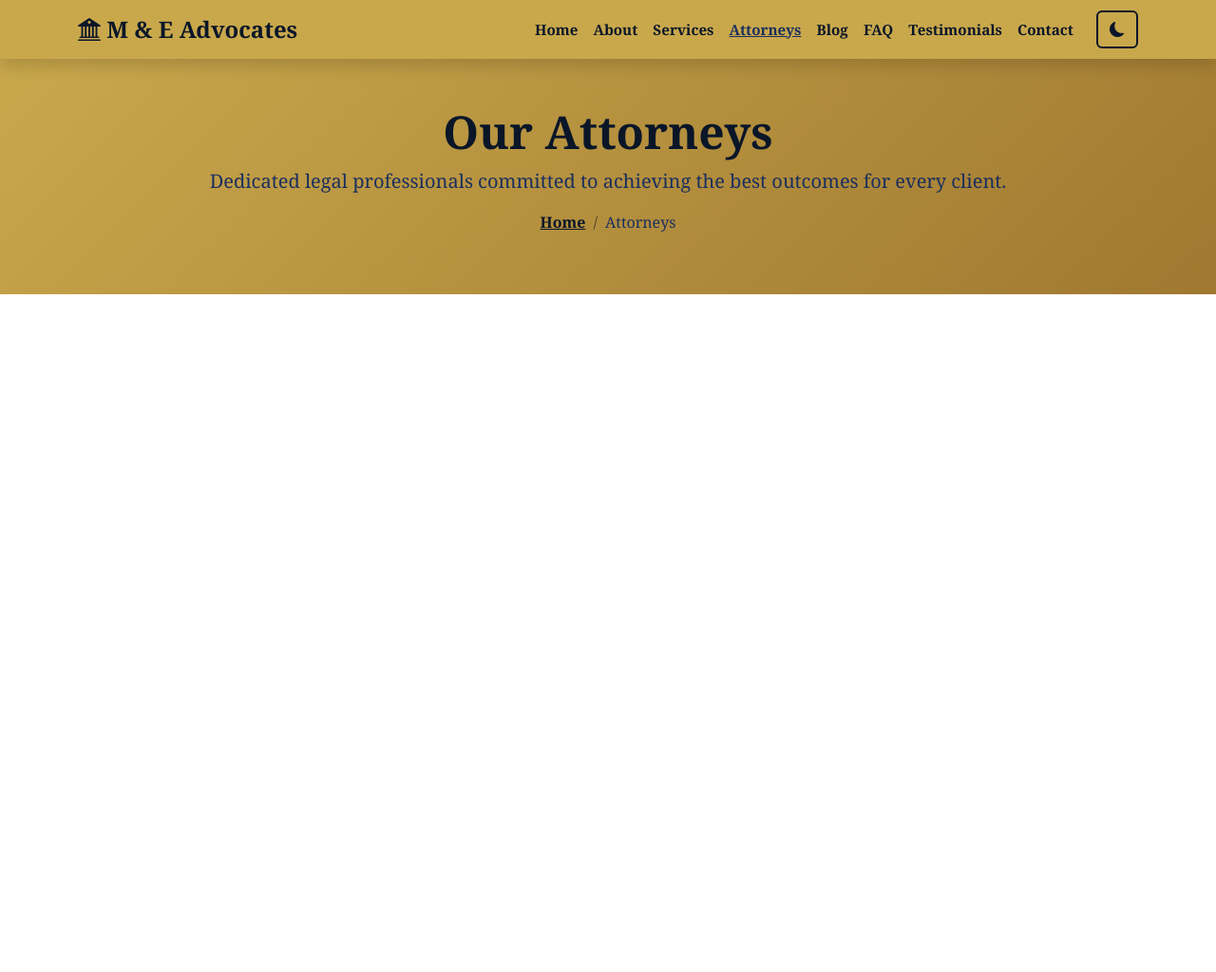
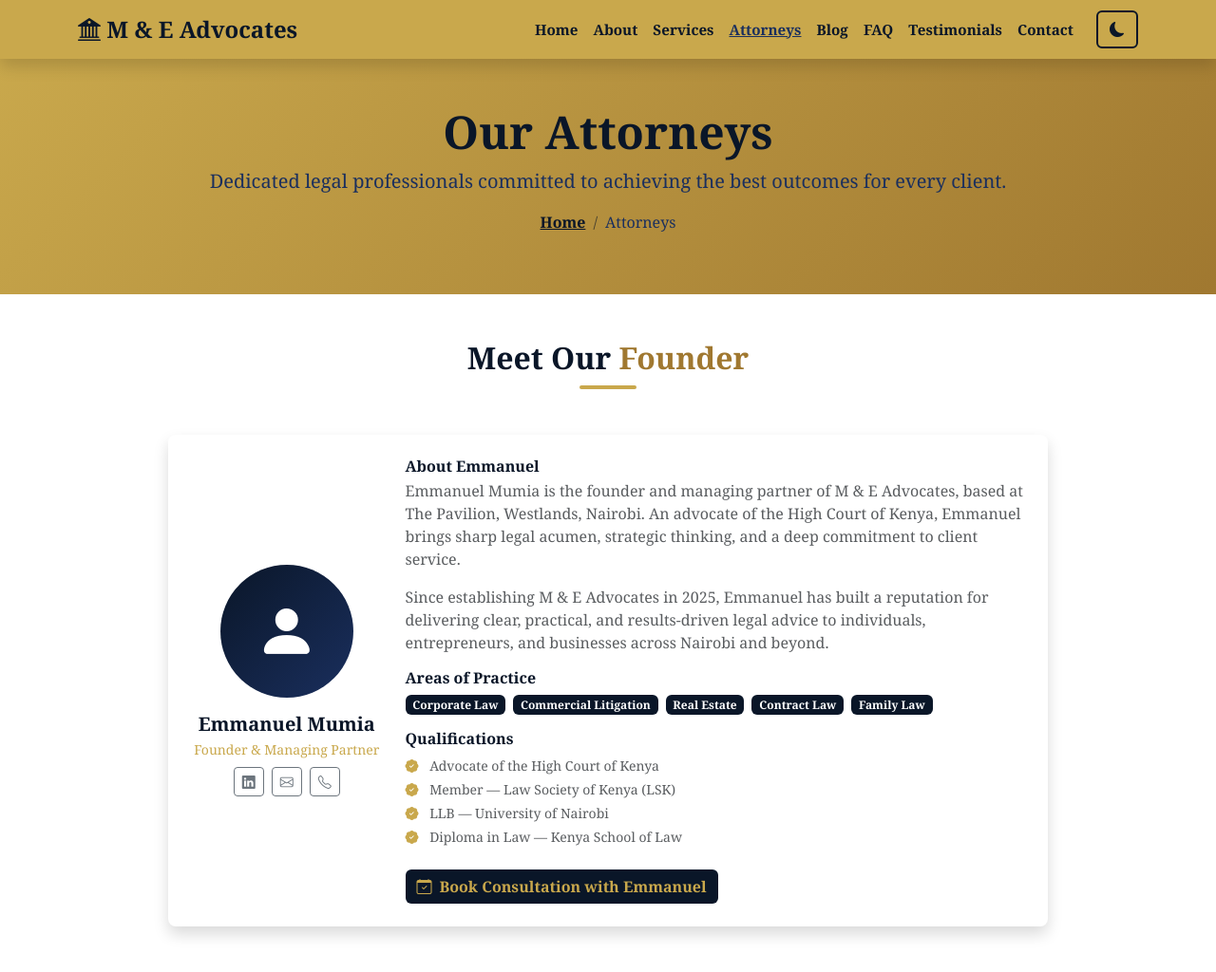
Before and after one commit to christianomungala-arch/mande-law, a plain HTML site: page attorneys.html in a window 1280 px wide. Shown: the whole page at 95% size. Before the commit the page ends 800 px from the top, so only its background shows below. Drawn offline with nearby package versions, Linux system fonts and the light colour scheme.

Commit message:
Add founder Emmanuel Mumia profile section

```diff
--- a/attorneys.html
+++ b/attorneys.html
@@ -54,6 +54,102 @@
       </nav>
     </div>
   </section>
+  <!-- ========== FOUNDER PROFILE ========== -->
+  <section class="py-5">
+    <div class="container">
+      <div class="text-center mb-5">
+        <h2 class="section-title">Meet Our <span>Founder</span></h2>
+        <div class="title-underline"></div>
+      </div>
+      <div class="row justify-content-center">
+        <div class="col-md-10">
+          <div class="card border-0 shadow p-4">
+            <div class="row align-items-center g-4">
+
+              <!-- Avatar -->
+              <div class="col-md-3 text-center">
+                <div class="rounded-circle mx-auto mb-3 d-flex align-items-center
+                  justify-content-center"
+                  style="width:140px;height:140px;background:linear-gradient(135deg,
+                  var(--navy) 0%, var(--navy-light) 100%);">
+                  <i class="bi bi-person-fill text-white" style="font-size:4rem;"></i>
+                </div>
+                <h5 class="fw-bold text-navy mb-1">Emmanuel Mumia</h5>
+                <p class="small mb-2" style="color:var(--gold);">
+                  Founder & Managing Partner
+                </p>
+                <div class="d-flex justify-content-center gap-2">
+                  <a href="#" class="btn btn-sm btn-outline-secondary">
+                    <i class="bi bi-linkedin"></i>
+                  </a>
+                  <a href="contact.html" class="btn btn-sm btn-outline-secondary">
+                    <i class="bi bi-envelope"></i>
+                  </a>
+                  <a href="tel:+254700123456" class="btn btn-sm btn-outline-secondary">
+                    <i class="bi bi-telephone"></i>
+                  </a>
+                </div>
+              </div>
+
+              <!-- Bio -->
+              <div class="col-md-9">
+                <h6 class="fw-bold text-navy mb-1">About Emmanuel</h6>
+                <p class="text-muted">
+                  Emmanuel Mumia is the founder and managing partner of
+                  M & E Advocates, based at The Pavilion, Westlands, Nairobi.
+                  An advocate of the High Court of Kenya, Emmanuel brings
+                  sharp legal acumen, strategic thinking, and a deep
+                  commitment to client service.
+                </p>
+                <p class="text-muted">
+                  Since establishing M & E Advocates in 2025, Emmanuel has
+                  built a reputation for delivering clear, practical, and
+                  results-driven legal advice to individuals, entrepreneurs,
+                  and businesses across Nairobi and beyond.
+                </p>
+
+                <!-- Specializations -->
+                <h6 class="fw-bold text-navy mt-3 mb-2">Areas of Practice</h6>
+                <div class="d-flex flex-wrap gap-2 mb-3">
+                  <span class="badge" style="background-color:var(--navy);">Corporate Law</span>
+                  <span class="badge" style="background-color:var(--navy);">Commercial Litigation</span>
+                  <span class="badge" style="background-color:var(--navy);">Real Estate</span>
+                  <span class="badge" style="background-color:var(--navy);">Contract Law</span>
+                  <span class="badge" style="background-color:var(--navy);">Family Law</span>
+                </div>
+
+                <!-- Qualifications -->
+                <h6 class="fw-bold text-navy mb-2">Qualifications</h6>
+                <ul class="list-unstyled text-muted small">
+                  <li class="mb-1">
+                    <i class="bi bi-patch-check-fill me-2" style="color:var(--gold);"></i>
+                    Advocate of the High Court of Kenya
+                  </li>
+                  <li class="mb-1">
+                    <i class="bi bi-patch-check-fill me-2" style="color:var(--gold);"></i>
+                    Member — Law Society of Kenya (LSK)
+                  </li>
+                  <li class="mb-1">
+                    <i class="bi bi-patch-check-fill me-2" style="color:var(--gold);"></i>
+                    LLB — University of Nairobi
+                  </li>
+                  <li class="mb-1">
+                    <i class="bi bi-patch-check-fill me-2" style="color:var(--gold);"></i>
+                    Diploma in Law — Kenya School of Law
+                  </li>
+                </ul>
+
+                <a href="contact.html" class="btn btn-navy mt-2">
+                  <i class="bi bi-calendar-check me-2"></i>Book Consultation with Emmanuel
+                </a>
+              </div>
+
+            </div>
+          </div>
+        </div>
+      </div>
+    </div>
+  </section>
 
   <!-- Bootstrap JS -->
   <script src="https://cdn.jsdelivr.net/npm/bootstrap@5.3.0/dist/js/bootstrap.bundle.min.js"></script>
```
